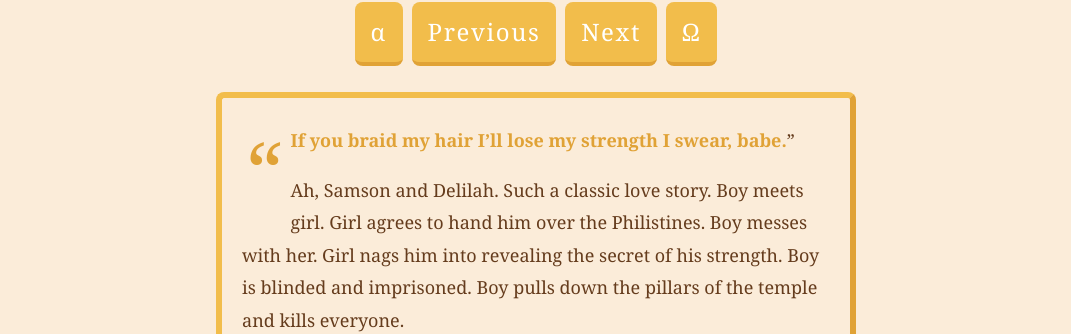
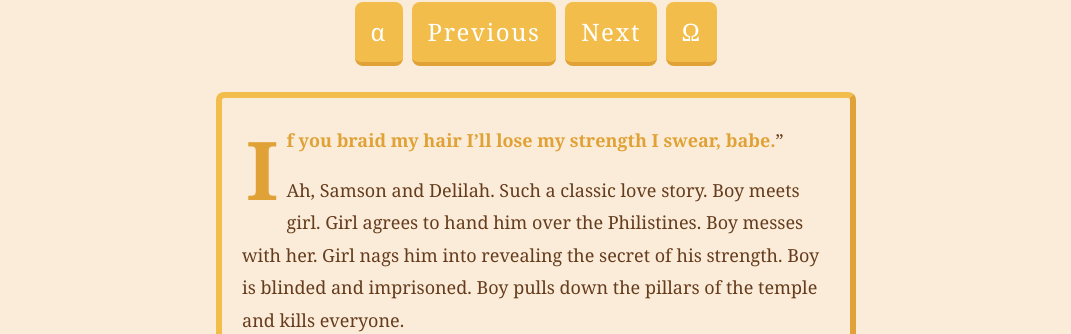
Before and after one commit to karlyanelson/andalsomuchcattle, a Jekyll site: the page built from _posts/2016-08-12-dirtbag-samson.md, in a window 1280 px wide. Shown: the part 1078-1412 px from the top of the page, without its empty margins (104-1175 px from the left). Built offline with Jekyll 4.4.1, drawn with Linux system fonts in a browser that asks for light colours; some web fonts are replaced; comment, search, counter and statistics services are not loaded.

```diff
--- a/_posts/2016-08-12-dirtbag-samson.md
+++ b/_posts/2016-08-12-dirtbag-samson.md
@@ -13,7 +13,7 @@ images:
     frame_type: "frame-1-1"
 ---
 
-"[If you braid my hair I'll lose my strength I swear, babe.][1]"
+[If you braid my hair I'll lose my strength I swear, babe.][1]"
 
 Ah, Samson and Delilah. Such a classic love story. Boy meets girl. Girl agrees to hand him over the Philistines. Boy messes with her. Girl nags him into revealing the secret of his strength. Boy is blinded and imprisoned. Boy pulls down the pillars of the temple and kills everyone.
 
```
